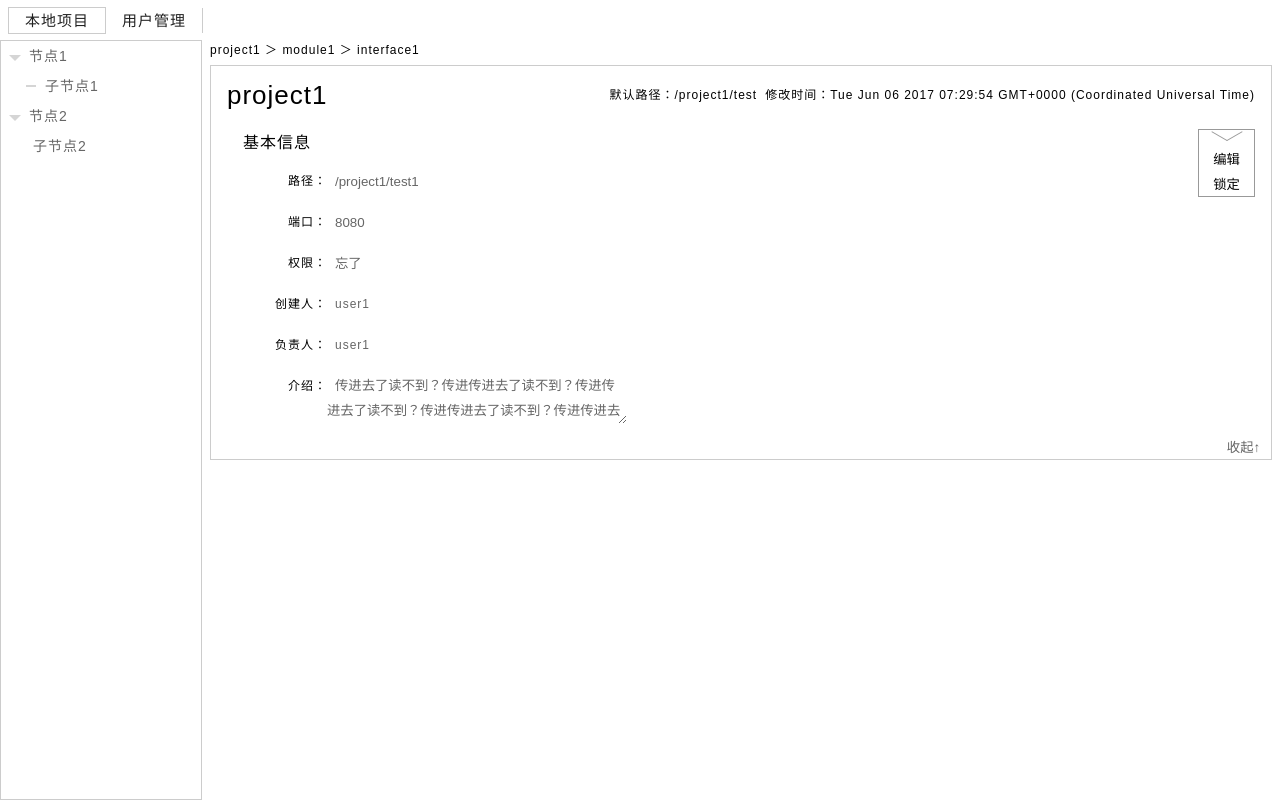
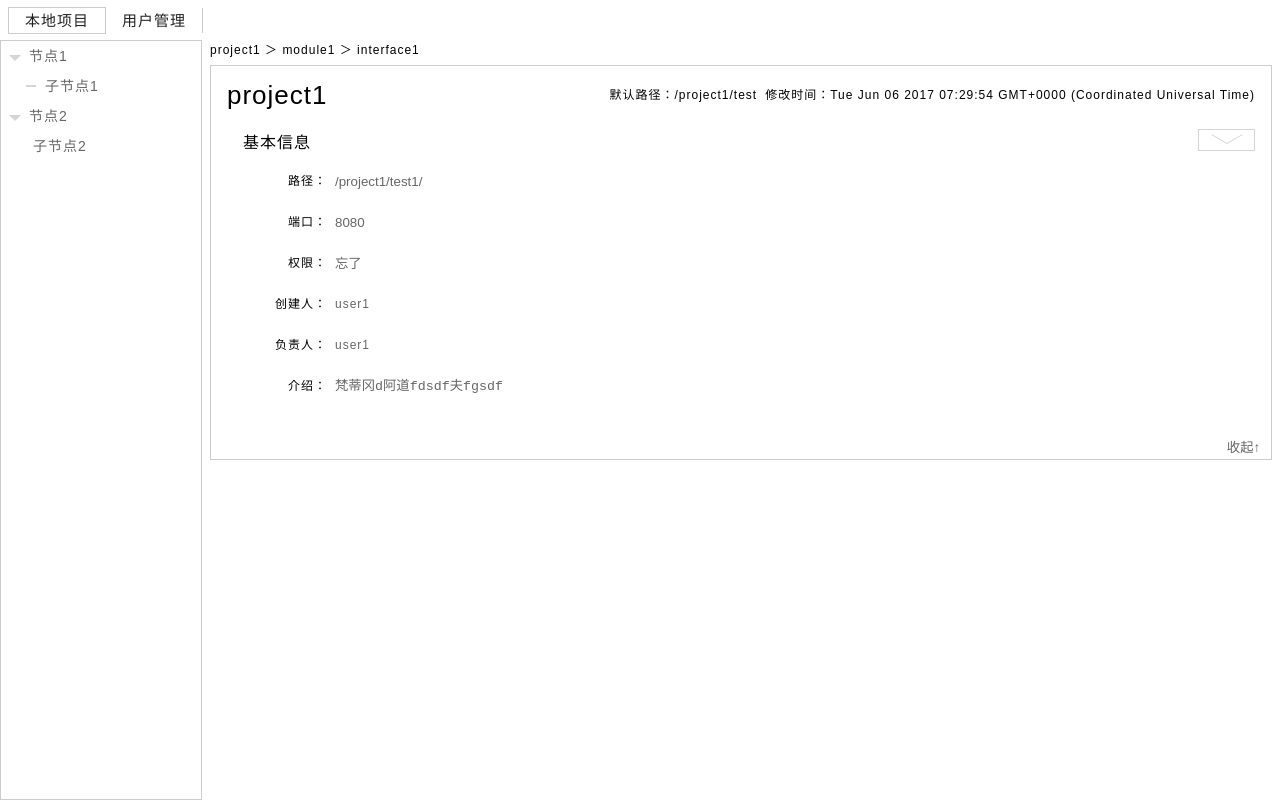
Before and after one commit to qzjgithub/angele, an Angular app: page /#/localPro in a window 1280 px wide. Both pictures are taken after a click on the button "展开↓". Built offline with nearby package versions, Linux system fonts and the light colour scheme.

Commit message:
form-aside

```diff
--- a/src/app/component/baseinfo/baseinfo.component.html
+++ b/src/app/component/baseinfo/baseinfo.component.html
@@ -26,12 +26,15 @@
       <com-textarea (backControl)="getControl($event,param['comment']['name'])" [param]="param['comment']"></com-textarea>
     </li>
   </ul>
-  <footer *ngIf="form.touched && !disabled">
-    <button>保存</button>
-    <button>重置</button>
+  <footer *ngIf="!disabled && form.touched && form.dirty" class="form-footer">
+    <button *ngIf="!form.invalid" class="plain border">
+      保存
+    </button><button (click)="reset()" class="plain border">
+      重置
+    </button>
   </footer>
   <aside class="form-aside">
-    <div><i class="big-arrow" title="双击固定"></i></div>
+    <div (click)="showAside($event)"><i class="big-arrow"></i></div>
     <ul>
       <li>
         <button (click)="togglePattern('edit')">编辑</button>
--- a/src/app/component/baseinfo/baseinfo.component.ts
+++ b/src/app/component/baseinfo/baseinfo.component.ts
@@ -113,4 +113,25 @@ export class BaseinfoComponent implements OnInit {
   togglePattern(pattern){
     util.setParamOneValue('pattern',pattern,this.param);
   }
+
+  /**
+   * 重置表单
+   */
+  reset(){
+    util.setValue(this.project,this.param);
+    this.togglePattern('display');
+  }
+
+  /**
+   * 旁边按钮的隐藏和展示
+   */
+  showAside(event){
+    console.log(event);
+    let el = event.target;
+    el = el.tagName === 'I' ? el.parentElement : el ;
+    let uldom = el.parentElement.lastElementChild;
+    let len = uldom.children.length;
+    let status = parseInt(uldom.style.height);
+    uldom.style.height = (status <=0 ? 26 * len : 0) + 'px';
+  }
 }
--- a/src/app/component/input/input.component.html
+++ b/src/app/component/input/input.component.html
@@ -8,7 +8,7 @@
     [formControl]="control"
     [placeholder]="param.pattern!=='display' ? param.placeholder || '' : ''"
     [name]="param.name"
-    [(ngModel)]="value"
+    [(ngModel)]="param.value"
     [class.error]="!(param.pattern==='display'&& param.disabled) && control.touched && errorKey"
     >
   <footer class="input-footer">
--- a/src/app/component/select/select.component.html
+++ b/src/app/component/select/select.component.html
@@ -7,7 +7,7 @@
     [formControl]="control"
     [placeholder]="param.pattern!=='display' ? param.placeholder || '' : ''"
     [name]="param.name"
-    [(ngModel)]="value"
+    [(ngModel)]="param.value"
     [class.error]="!(param.pattern==='display'&& param.disabled) && control.touched && errorKey"
   >
   <article class="select-frame" [class.zindex]="status">
@@ -18,7 +18,7 @@
        [class.error]="!(param.pattern==='display'&& param.disabled) && control.touched && errorKey"
       >
       <i></i>
-      {{valueKeys.length ? (data[value] ? data[value]['text'] : param.placeholder) : '暂无数据'}}
+      {{valueKeys.length ? (data[param.value] ? data[param.value]['text'] : param.placeholder) : '暂无数据'}}
     </p>
     <ul *ngIf="status" class="select-list">
       <li *ngFor="let v of valueKeys" (click)="select(v)">{{data[v]['text']}}</li>
--- a/src/app/component/select/select.component.ts
+++ b/src/app/component/select/select.component.ts
@@ -64,11 +64,6 @@ export class SelectComponent implements OnInit {
   data:Object;
 
   /**
-   * 实际值
-   */
-  value:any;
-
-  /**
    * 值的数组
    */
   valueKeys:Array<string>;
@@ -78,7 +73,6 @@ export class SelectComponent implements OnInit {
     this.validMsg = {};
     this.status = false;
     this.data = {};
-    this.value = '';
     this.valueKeys = [];
     this.store.subscribe(()=> this.hideList());
   }
@@ -86,9 +80,8 @@ export class SelectComponent implements OnInit {
   ngOnInit() {
     //初始化param
     this.param = util.deepAssign(select.param,this.param);
-    this.value = this.param['value'];
     //初始化control
-    this.control = new FormControl({value: this.value,disabled: true});
+    this.control = new FormControl({value: this.param['value'],disabled: true});
     //设置control的验证规则
     // this.control.setValidators(this.setValidator());
     //设置可选数据键值对
@@ -165,8 +158,8 @@ export class SelectComponent implements OnInit {
    * @param v
    */
   select(v){
-    let ov = this.value;
-    this.value = v;
+    let ov = this.param['value'];
+    this.param['value'] = v;
     let param = {
       value: v,
       oldValue: ov,
--- a/src/app/component/textarea/textarea.component.css
+++ b/src/app/component/textarea/textarea.component.css
@@ -2,9 +2,23 @@ textarea{
   resize: vertical;
   overflow: hidden;
   width: 300px;
-  height: 50px;
+  min-height: 50px;
   max-height: 330px;
+  text-indent: 0;
+  padding: 0 8px;
 }
-.input-frame.display textarea[disabled]{
+.input-frame.display textarea{
   resize: none;
 }
+.input-frame.display textarea:hover{
+  resize: vertical;
+}
+.input-frame.display textarea:focus{
+  resize: vertical;
+}
+.input-frame.display textarea[disabled]:hover{
+  resize: none;
+}
+.input-frame.display textarea[disabled]:focus{
+  resize: none;
+}
--- a/src/app/component/textarea/textarea.component.html
+++ b/src/app/component/textarea/textarea.component.html
@@ -2,12 +2,12 @@
   class="input-frame {{param.class||''}}"
   [class.display]="param['pattern']==='display'"
 >
-  <textarea
+  <textarea #txta
     class="input-item"
     [formControl]="control"
     [placeholder]="param.pattern!=='display' ? param.placeholder || '' : ''"
     [name]="param.name"
-    [(ngModel)]="value"
+    [(ngModel)]="param.value"
     [class.error]="!(param.pattern==='display'&& param.disabled) && control.touched && errorKey"
   ></textarea>
   <footer class="input-footer">
--- a/src/app/component/textarea/textarea.component.ts
+++ b/src/app/component/textarea/textarea.component.ts
@@ -1,4 +1,7 @@
-import {Component, OnInit, Input, EventEmitter, Output, SimpleChanges} from '@angular/core';
+import {
+  Component, OnInit, Input, EventEmitter, Output, SimpleChanges, TemplateRef, ViewChild,
+  ElementRef, AfterViewInit, AfterViewChecked, DoCheck, ChangeDetectorRef, IterableDiffers, IterableDiffer, OnChanges
+} from '@angular/core';
 import {AbstractControl, FormControl} from "@angular/forms";
 import * as textarea from './textarea.model';
 import * as util from '../../../com-util';
@@ -8,7 +11,10 @@ import * as util from '../../../com-util';
   templateUrl: 'textarea.component.html',
   styleUrls: ['textarea.component.css']
 })
-export class TextareaComponent implements OnInit {
+export class TextareaComponent implements OnInit ,
+  OnChanges,
+  AfterViewInit{
+
 
   /**
    * 在control生成以后就返回给form表单
@@ -20,7 +26,7 @@ export class TextareaComponent implements OnInit {
    * 需要传入的参数
    */
   @Input()
-  param : Object;
+  param : any;
   /**
    * 当前的formControl
    */
@@ -36,23 +42,22 @@ export class TextareaComponent implements OnInit {
   errorKey:String;
 
   /**
-   * 当前值
+   * textarea DOM元素
    */
-  value:String;
+  @ViewChild('txta')
+  txtadom: ElementRef;
+
   constructor() {
     //初始化消息
     this.validMsg = {};
     this.errorKey = '';
-    this.value = '';
   }
 
   ngOnInit() {
     //初始化param
     this.param = util.deepAssign(textarea.param,this.param);
-    //初始化值
-    this.value = this.param['value'];
     //初始化control
-    this.control = new FormControl({value: this.value,disabled: this.param['disabled']});
+    this.control = new FormControl({value: this.param['value'],disabled: this.param['disabled']});
     //设置control的验证规则
     this.control.setValidators(this.setValidator());
     //监听值得改变
@@ -74,9 +79,14 @@ export class TextareaComponent implements OnInit {
   ngOnChanges(changes: SimpleChanges): void {
     console.log(changes);
     if(this.control){
+      let cp = changes['param'] && changes['param']['currentValue'];
+      let pp = changes['param'] && changes['param']['previousValue'];
+
       //设置输入项的disable和enable状态
-      let p = changes['param'] && changes['param']['currentValue'];
-      p.disabled ? this.control.disable():this.control.enable();
+      cp.disabled !== pp.disabled && (cp.disabled ? this.control.disable() : this.control.enable());
+
+      //如果为display，则重新计算textarea的高度
+      cp.pattern === 'display' && this.setTextareaSize();
     }
   }
 
@@ -94,10 +104,33 @@ export class TextareaComponent implements OnInit {
   }
 
   /**
-   * match(/[\x00-\xff]/g)
+   * 设置textarea展示的最大高度
    */
   setTextareaSize(){
+    //当前值
+    let value = this.param['value'];
+    let txtadom = this.txtadom.nativeElement;
+    //当前元素width
+    let width = parseInt(txtadom.offsetWidth);
+    //默认300px
+    width = width <= 0 ? 300 : width;
+    if(!value) return;
+    //获取单字节字符
+    let singleChar = value.match(/[\x00-\xff]/g);
+    //获取双字节字符
+    let doubleChar = value.match(/[^\x00-\xff]/g);
+    //算总字符长度
+    let len = (singleChar ? singleChar.length : 0) + (doubleChar ? 2 * doubleChar.length : 0);
+    //算出每行能够展示的字符数，一个字符占7px，目测得出
+    let rowNumber = parseInt(((width - 16) / 7).toFixed(0));
+    //算出总行数乘以每行高度，一行高25px，目测得出
+    let height = 25 * len / rowNumber + 2 + 'px';
+    txtadom.style.height =  height;
+    // txtadom.style.maxHeight =  height;
+  }
 
+  ngAfterViewInit(): void {
+    this.param.pattern === 'display' && this.setTextareaSize();
   }
 
 }
--- a/src/control/project/testData.ts
+++ b/src/control/project/testData.ts
@@ -9,8 +9,8 @@ let project: Project = {
   create_user: "1",
   create_time: new Date(),
   modify_time: new Date(),
-  comment: "传进去了读不到？传进传进去了读不到？传进传进去了读不到？传进传进去了读不到？传进传进去了读不到？传进传进去了读不到？传进传进去了读不到？传进传进去了读不到？传进传进去了读不到？传进传进去了读不到？传进传进去了读不到？传进传进去了读不到？传进传进去了读不到？传进传进去了读不到？传进传进去了读不到？传进传进去了读不到？传进传进去了读不到？传进传进去了读不到？传进传进去了读不到？传进传进去了读不到？传进传进传进去了读不到？传进传进传进去了读不到？传进传进传进去了读不到？传进传进传进去了读不到？传进传进传进去了读不到？传进不到？传进",
-  path: "/project1/test1",
+  comment: "梵蒂冈d阿道fdsdf夫fgsdf",
+  path: "/project1/test1/",
   port: 8080,
   status: "stop",
   limit: "忘了"
--- a/src/styles.css
+++ b/src/styles.css
@@ -331,15 +331,26 @@ form-aside start
   width:55px;
   border:1px solid #999999;
   color: #666666;
+  opacity: 0.4;
 }
-.form-aide>div{
-  border-bottom:1px solid #999999;
+.form-aside:hover{
+  opacity: 1;
 }
-.form-aide>ul>li{
-  border-bottom:1px solid #999999;
+.form-aside>div{
+  height: 20px;
+  line-height: 20px;
+  box-sizing: border-box;
 }
-.form-aide>ul>li:last-child{
-  border-bottom:0;
+.form-aside>ul{
+  height: 0;
+  overflow: hidden;
+  transition: height linear 500ms;
+}
+.form-aside>ul>li{
+  border-top:1px solid #999999;
+}
+.form-aside>ul>li:first-child{
+  border-top:0;
 }
 .big-arrow{
   display: block;
@@ -366,4 +377,16 @@ form-aside start
 /**
 form-aside end
  */
+/**
+form-footer start
+ */
+.form-footer{
+  padding-left: 108px;
+}
+.form-footer>button{
+  margin-left: 8px;
+}
+/**
+form-footer end
+ */
 /*********************form end*************************/
```
Also changed, not shown: src/app/component/input/input.component.ts (+5 -11 lines).
